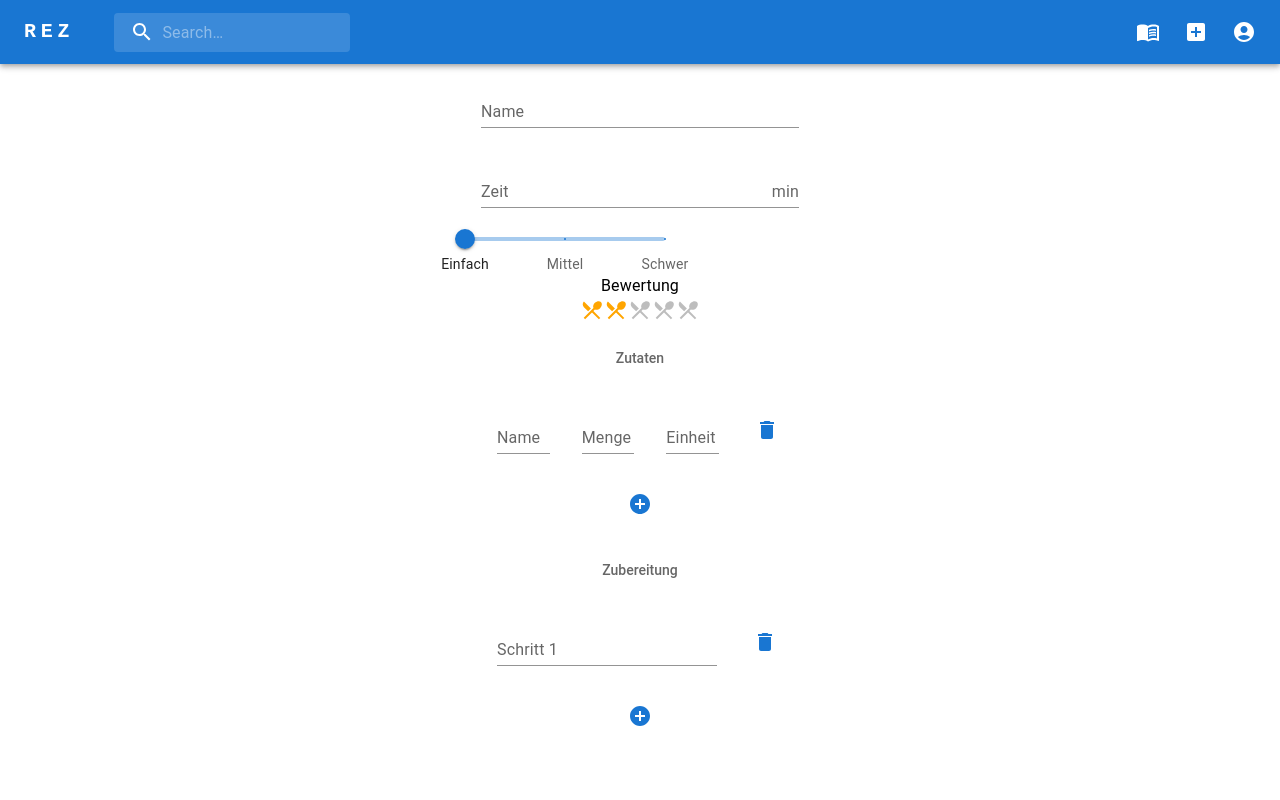
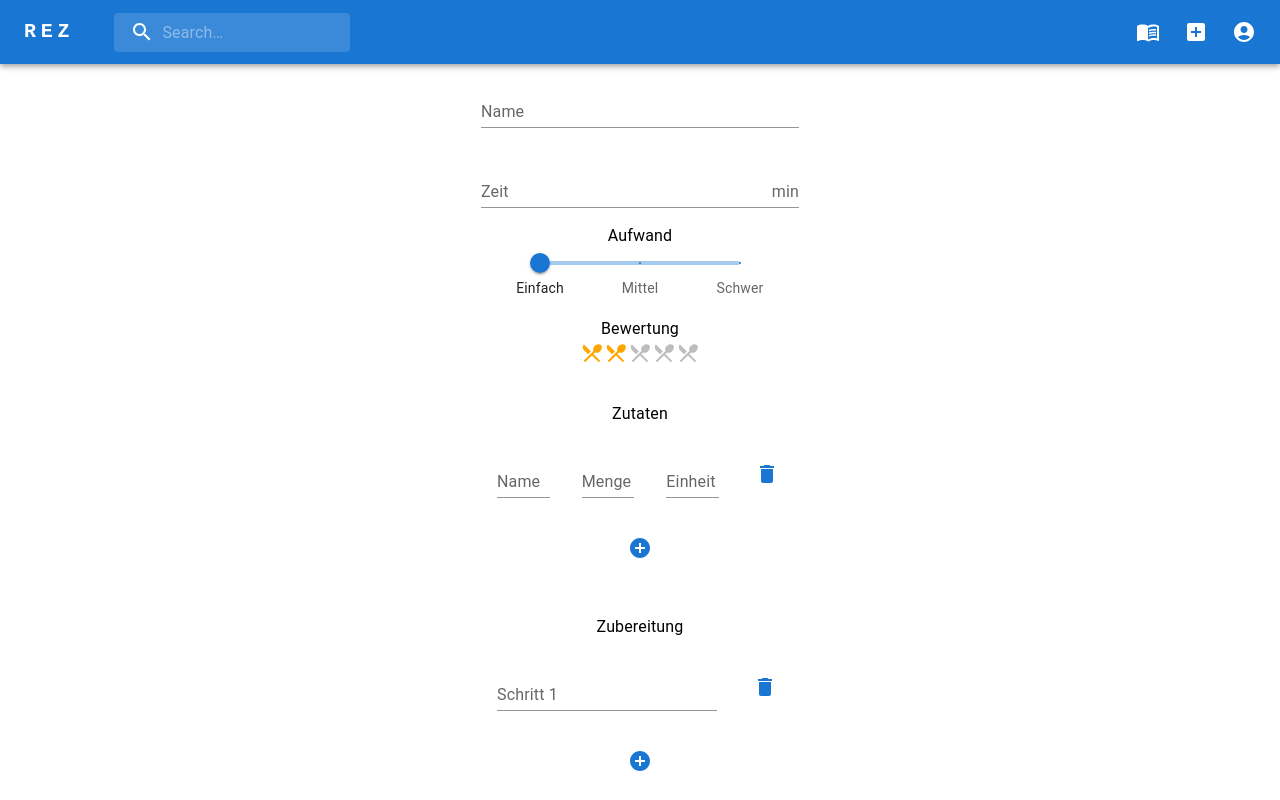
Before and after one commit to lucasm98/REZ, a React (Create React App) app: page /add in a window 1280 px wide. Built offline with nearby package versions, Linux system fonts and the light colour scheme; no server answers.

Commit message:
changed some layout

```diff
--- a/src/RecipeForm.tsx
+++ b/src/RecipeForm.tsx
@@ -86,7 +86,7 @@ export default function RecipeForm() {
   function renderIngredients() {
     return(
       ingredients.map((ingredient, index:number)=>(
-        <ListItem key={index}>
+        <ListItem key={index} >
           <TextField
             type="text"
             label="Name"
@@ -170,7 +170,8 @@ export default function RecipeForm() {
           <TextField
             id="name"
             label="Name"
-            variant="standard" />
+            variant="standard"
+          />
           <TextField
             id="time"
             label="Zeit"
@@ -185,6 +186,8 @@ export default function RecipeForm() {
               },
             }}
           />
+          <Grid item>
+            <Typography>Aufwand</Typography>
             <Slider
               aria-label="level"
               defaultValue={0}
@@ -192,11 +195,13 @@ export default function RecipeForm() {
               marks={levelMarks}
               min={0}
               max={2}
-            sx={{width:200}}
+              sx={{width:200, margin:"auto"}}
               track={false}
             />
-          <Box >
-            <Typography component="legend">Bewertung</Typography>
+          </Grid>
+
+          <Grid item sx={{marginTop:"35px"}}>
+            <Typography>Bewertung</Typography>
             <StyledRating
               name="rating"
               defaultValue={2}
@@ -205,10 +210,10 @@ export default function RecipeForm() {
               emptyIcon={<LocalDiningIcon fontSize="inherit" />}
               sx={{magin:'auto'}}
             />
-          </Box>
-          <Box>
+          </Grid>
+          <Grid item sx={{marginTop:"25px"}}>
             <List>
-              <ListSubheader>Zutaten</ListSubheader>
+              <Typography >Zutaten</Typography>
               {renderIngredients()}
               <ListItem>
                 <Button
@@ -219,10 +224,10 @@ export default function RecipeForm() {
                 </Button>
               </ListItem>
             </List>
-          </Box>
-          <Box>
+          </Grid>
+          <Grid item sx={{marginTop:"25px"}}>
             <List>
-              <ListSubheader>Zubereitung</ListSubheader>
+              <Typography >Zubereitung</Typography>
               {renderPreparation()}
               <ListItem>
                 <Button
@@ -233,7 +238,7 @@ export default function RecipeForm() {
                 </Button>
               </ListItem>
             </List>
-          </Box>
+          </Grid>
         </Grid>
       </Box>
     </>
```
Lines whose indentation alone changed are shown as unchanged.
